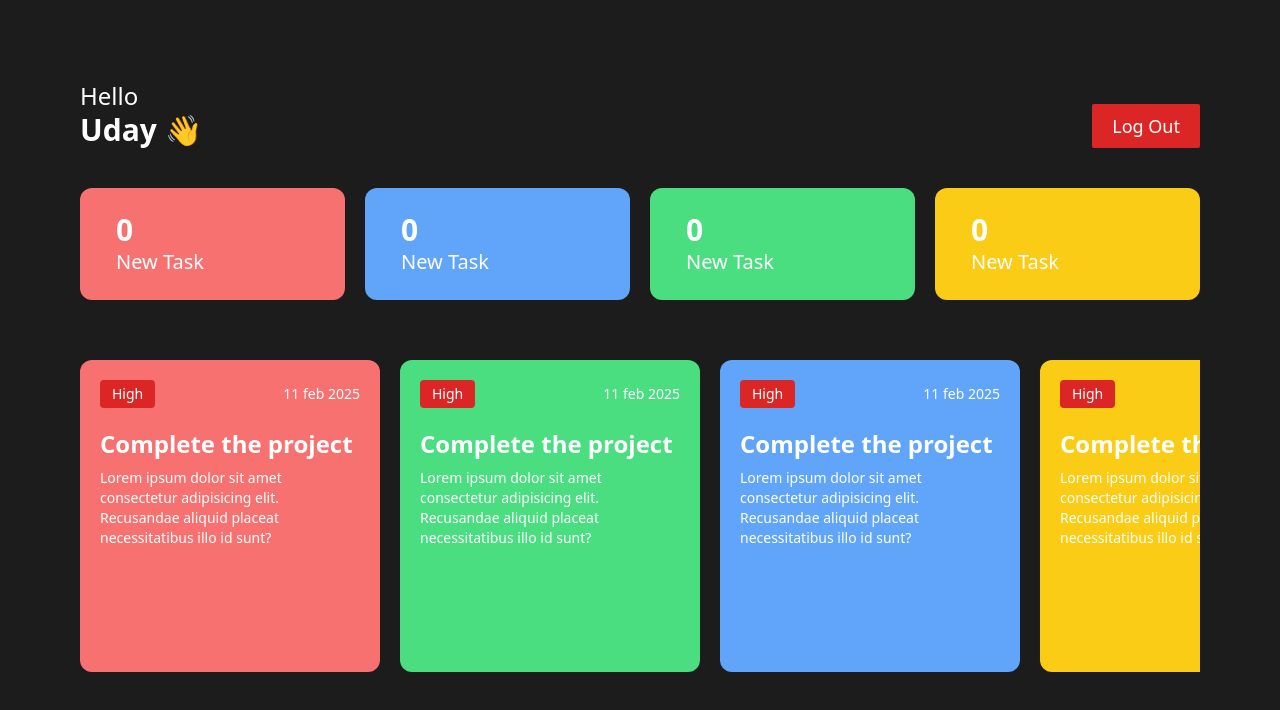
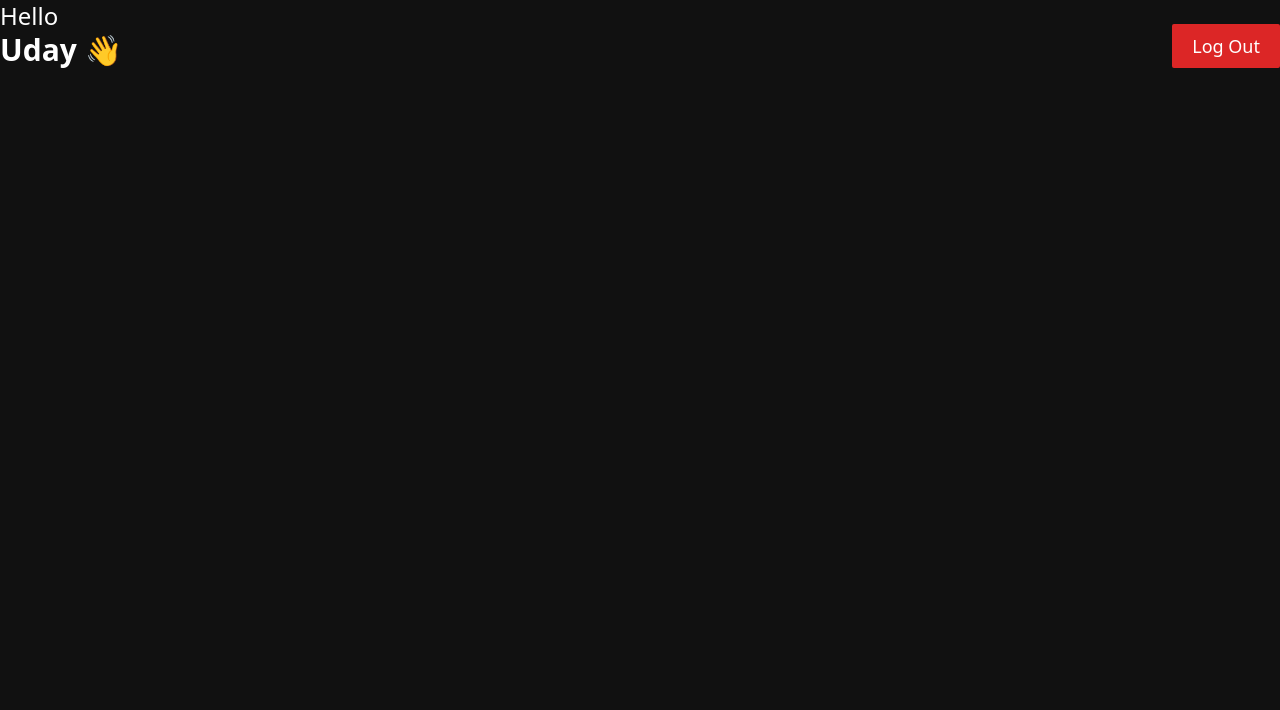
Before and after one commit to UdayChaudhary1/Employee-management-system, a React (Vite) app: page / in a window 1280 px wide. Shown: the top 710 px of the page. Built offline with nearby package versions, Linux system fonts and the light colour scheme.

Commit message:
Add header to admin dashboard

```diff
--- a/src/App.jsx
+++ b/src/App.jsx
@@ -1,12 +1,14 @@
 // import Login from "./components/Auth/Login";
 
-import EmployeeDashboard from "./components/Dashboard/EmployeeDashboard";
+import AdminDashboard from "./components/Dashboard/AdminDashboard";
+// import EmployeeDashboard from "./components/Dashboard/EmployeeDashboard";
 
 const App = () => {
   return (
     <>
       {/* <Login /> */}
-      <EmployeeDashboard />
+      {/* <EmployeeDashboard /> */}
+      <AdminDashboard />
     </>
   );
 };
--- a/src/components/Dashboard/AdminDashboard.jsx
+++ b/src/components/Dashboard/AdminDashboard.jsx
@@ -0,0 +1,10 @@
+import Header from "../other/Header"
+
+const AdminDashboard = () => {
+  return (
+    <div>
+      <Header />
+    </div>
+  )
+}
+export default AdminDashboard
```
